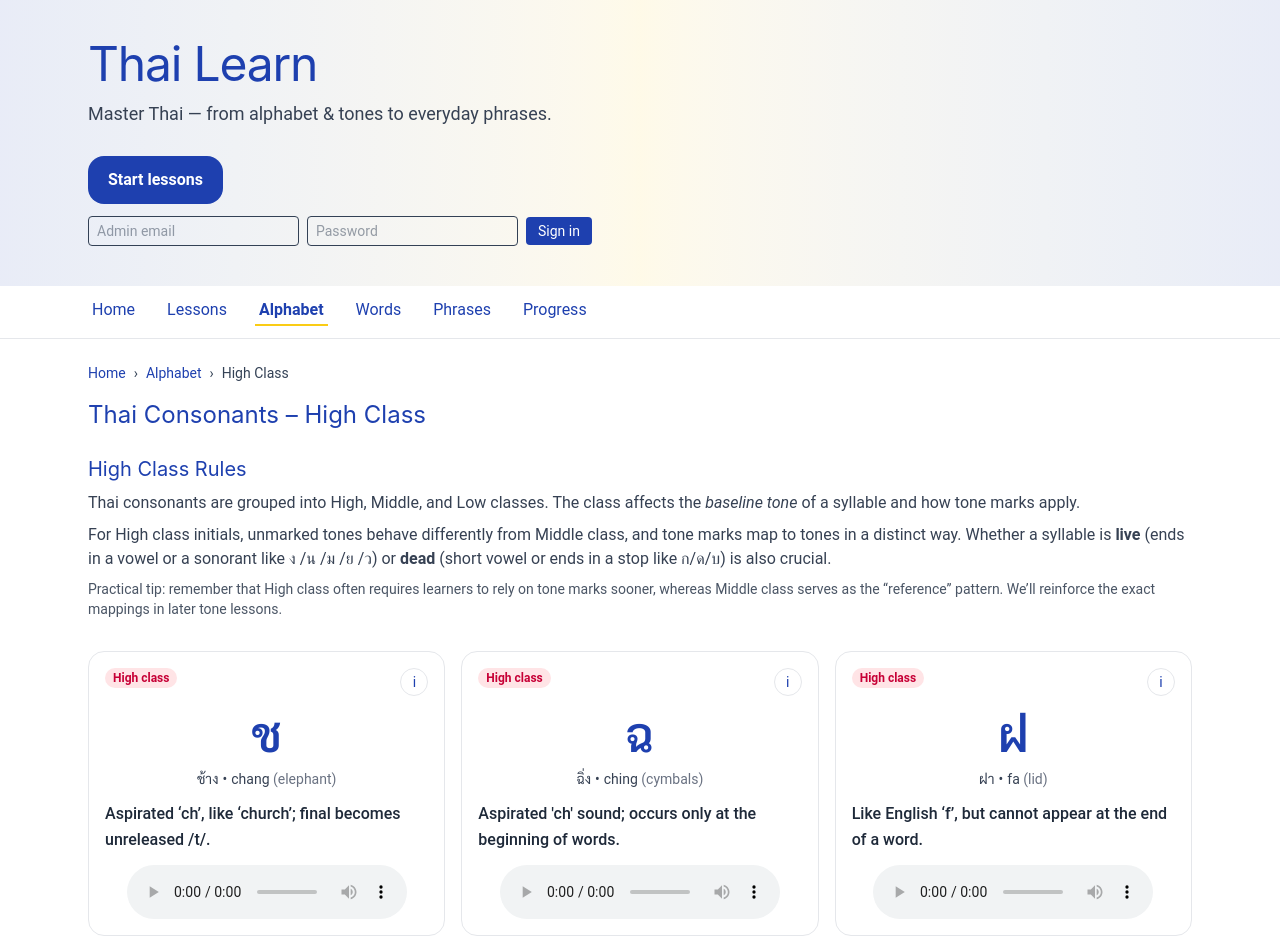
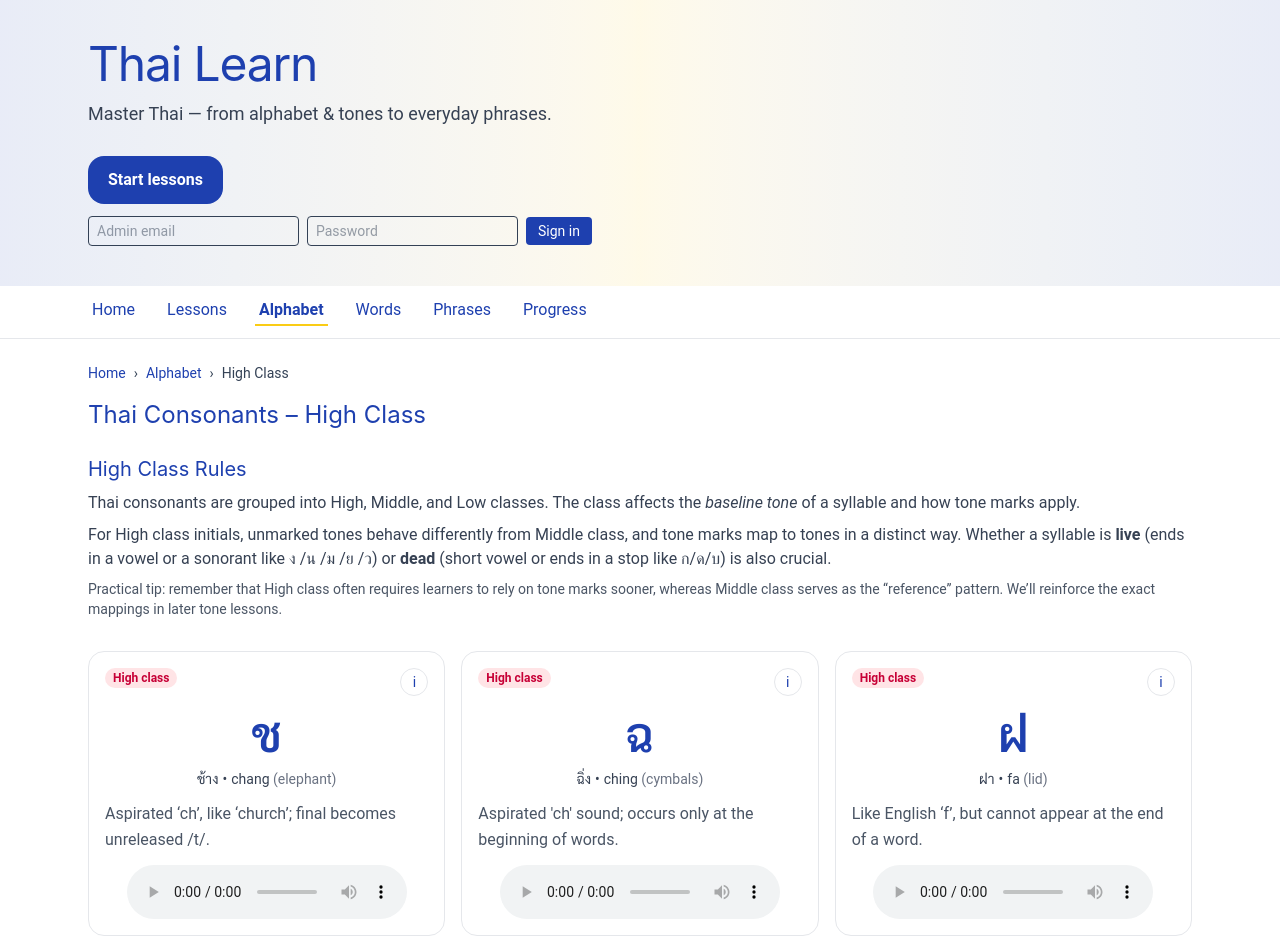
Before and after one commit to drewanderson1975/thai-learn, a React (Vite) app in the folder frontend/: page /alphabet/high in a window 1280 px wide. Shown: the top 951 px of the page. Built offline with nearby package versions, Linux system fonts and the light colour scheme; no server answers; the database is empty.

Commit message:
Adjust tip text size and color for readability

```diff
--- a/frontend/src/components/ThaiGlyphTile.jsx
+++ b/frontend/src/components/ThaiGlyphTile.jsx
@@ -154,7 +154,7 @@ export default function ThaiGlyphTile(props) {
 
         {/* Tip / note (enlarged for readability) */}
         {tip && (
-          <p className="text-base font-medium leading-relaxed text-gray-800 text-left">
+          <p className="text-base font-sm leading-relaxed text-gray-600 text-left">
             {tip}
           </p>
         )}
```
